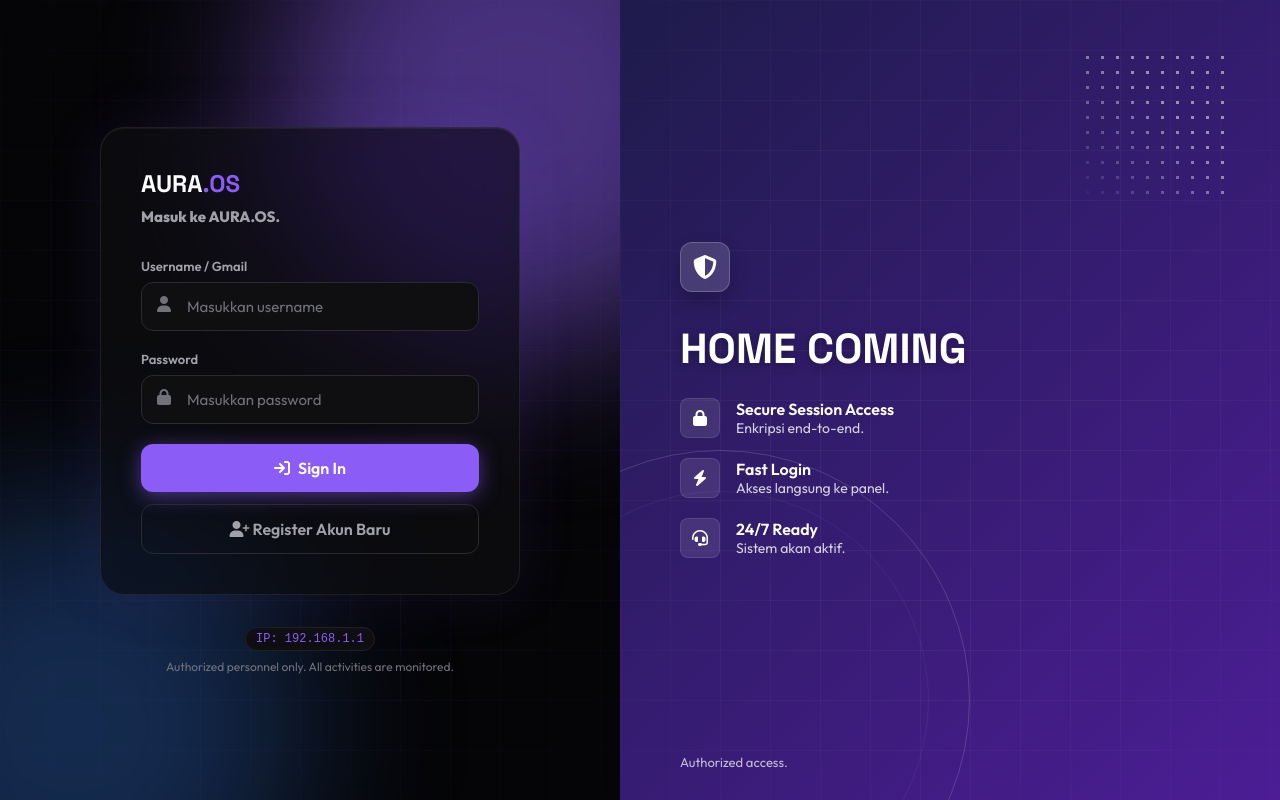
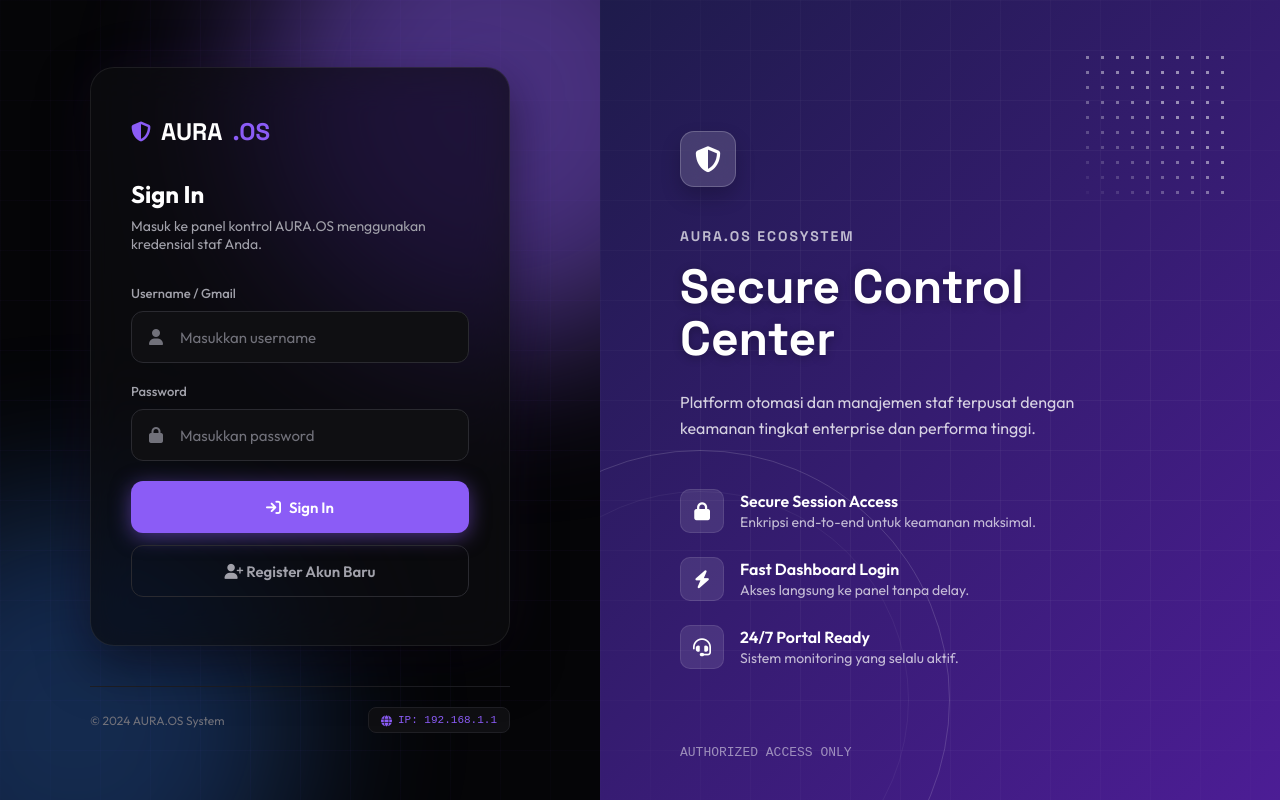
Before and after one commit to donny88kurniawan88-cpu/MHD-DONNY-KURNIAWAN, a website: page assets/Login.html in a window 1280 px wide. Drawn offline with Linux system fonts and the light colour scheme.

Commit message:
Update Login.html

```diff
--- a/assets/Login.html
+++ b/assets/Login.html
@@ -4,13 +4,13 @@
   <meta charset="UTF-8">
   <meta name="viewport" content="width=device-width, initial-scale=1.0">
   <title>Sign In - AURA.OS</title>
-  <link href="https://fonts.googleapis.com/css2?family=Outfit:wght@300;400;600;800&family=Space+Grotesk:wght@300;500;700&display=swap" rel="stylesheet">
+  <link href="https://fonts.googleapis.com/css2?family=Outfit:wght@300;400;500;600;700;800&family=Space+Grotesk:wght@300;500;700&display=swap" rel="stylesheet">
   <link rel="stylesheet" href="https://cdnjs.cloudflare.com/ajax/libs/font-awesome/6.4.0/css/all.min.css">
   <style>
     :root {
       --bg-black: #050507;
       --bg-surface: #0f0f12;
-      --bg-card: rgba(15, 15, 18, 0.6);
+      --bg-card: rgba(12, 12, 15, 0.75);
       --border-subtle: #1f1f24;
       --border-medium: #2a2a30;
       --text-main: #ffffff;
@@ -30,7 +30,7 @@
       padding: 40px; background: var(--bg-black); position: relative; overflow: hidden;
     }
 
-    /* Motif Kotak-kotak (Grid) Diperbaiki */
+    /* Motif Kotak-kotak (Grid) */
     .grid-pattern {
       position: absolute; inset: 0; z-index: 0;
       background-image:
@@ -52,52 +52,58 @@
 
     /* KARTU LOGIN (GLASSMORPHISM MURNI) */
     .form-card {
-      padding: 40px;
+      padding: 48px 40px;
       border-radius: 24px;
-      background: rgba(15, 15, 18, 0.7);
+      background: var(--bg-card);
       border: 1px solid rgba(255, 255, 255, 0.08);
-      box-shadow:
-        0 0 60px rgba(139, 92, 246, 0.1),
-        inset 0 1px 0 rgba(255, 255, 255, 0.05);
-      backdrop-filter: blur(16px) saturate(180%);
-      -webkit-backdrop-filter: blur(16px) saturate(180%);
+      box-shadow: 0 20px 50px rgba(0,0,0,0.5), 0 0 60px rgba(139, 92, 246, 0.08);
+      backdrop-filter: blur(20px) saturate(180%);
+      -webkit-backdrop-filter: blur(20px) saturate(180%);
     }
 
-    .logo-text { font-family: 'Space Grotesk', sans-serif; font-size: 24px; font-weight: 700; color: var(--text-main); margin-bottom: 8px; }
+    .logo-text { font-family: 'Space Grotesk', sans-serif; font-size: 24px; font-weight: 700; color: var(--text-main); margin-bottom: 32px; display: flex; align-items: center; gap: 10px; }
+    .logo-text i { color: var(--accent-main); font-size: 20px; }
     .logo-text span { color: var(--accent-main); }
-    .subtitle { color: var(--text-dim); font-size: 15px; margin-bottom: 32px; }
+
+    .form-title { font-size: 24px; font-weight: 700; color: var(--text-main); margin-bottom: 8px; }
+    .subtitle { color: var(--text-dim); font-size: 14px; margin-bottom: 32px; font-weight: 400; }
 
     .input-group { margin-bottom: 20px; position: relative; }
-    .input-label { display: block; font-size: 13px; font-weight: 600; color: var(--text-dim); margin-bottom: 8px; }
+    .input-label { display: block; font-size: 13px; font-weight: 500; color: var(--text-dim); margin-bottom: 10px; }
+
+    .input-wrapper { position: relative; width: 100%; }
     .input-field {
-      width: 100%; padding: 14px 16px 14px 45px; background: var(--bg-surface); border: 1px solid var(--border-medium);
+      width: 100%; height: 52px; padding: 0 16px 0 48px; background: var(--bg-surface); border: 1px solid var(--border-medium);
       border-radius: 12px; font-family: 'Outfit', sans-serif; font-size: 15px; color: var(--text-main); transition: all 0.2s;
     }
     .input-field:focus { outline: none; border-color: var(--accent-main); box-shadow: 0 0 0 4px rgba(139, 92, 246, 0.15); background: #16161a; }
     .input-field::placeholder { color: var(--text-faint); }
-    .input-icon { position: absolute; left: 16px; top: 38px; color: var(--text-faint); font-size: 16px; transition: color 0.2s; }
+    .input-icon {
+      position: absolute; left: 18px; top: 50%; transform: translateY(-50%);
+      color: var(--text-faint); font-size: 16px; transition: color 0.2s; pointer-events: none;
+    }
     .input-field:focus ~ .input-icon { color: var(--accent-main); }
 
     .btn-primary {
-      width: 100%; padding: 14px; background: var(--accent-main); color: #fff; border: none; border-radius: 12px;
-      font-family: 'Outfit', sans-serif; font-weight: 600; font-size: 16px; cursor: pointer; transition: 0.2s;
-      display: flex; justify-content: center; align-items: center; gap: 8px; margin-bottom: 12px; box-shadow: 0 4px 20px var(--accent-glow);
+      width: 100%; height: 52px; background: var(--accent-main); color: #fff; border: none; border-radius: 12px;
+      font-family: 'Outfit', sans-serif; font-weight: 600; font-size: 15px; cursor: pointer; transition: 0.2s;
+      display: flex; justify-content: center; align-items: center; gap: 8px; margin-top: 12px; margin-bottom: 12px; box-shadow: 0 4px 20px var(--accent-glow);
     }
     .btn-primary:hover { background: #7c3aed; transform: translateY(-2px); box-shadow: 0 8px 25px var(--accent-glow); }
     .btn-secondary {
-      width: 100%; padding: 14px; background: transparent; color: var(--text-dim); border: 1px solid var(--border-medium); border-radius: 12px;
-      font-family: 'Outfit', sans-serif; font-weight: 600; font-size: 16px; cursor: pointer; transition: 0.2s;
+      width: 100%; height: 52px; background: transparent; color: var(--text-dim); border: 1px solid var(--border-medium); border-radius: 12px;
+      font-family: 'Outfit', sans-serif; font-weight: 600; font-size: 15px; cursor: pointer; transition: 0.2s;
     }
     .btn-secondary:hover { background: var(--bg-surface); color: var(--text-main); border-color: var(--accent-main); }
 
-    .footer-info { margin-top: 32px; text-align: center; font-size: 12px; color: var(--text-faint); }
-    .ip-badge { display: inline-block; background: var(--bg-surface); padding: 4px 10px; border-radius: 20px; font-family: monospace; margin-bottom: 8px; border: 1px solid var(--border-subtle); color: var(--accent-main); }
+    .footer-info { margin-top: 40px; text-align: left; font-size: 12px; color: var(--text-faint); border-top: 1px solid var(--border-subtle); padding-top: 20px; display: flex; justify-content: space-between; align-items: center; }
+    .ip-badge { display: inline-flex; align-items: center; gap: 6px; background: var(--bg-surface); padding: 6px 12px; border-radius: 8px; font-family: monospace; border: 1px solid var(--border-subtle); color: var(--accent-main); font-size: 11px; }
 
     /* RIGHT SIDE (BRANDING - UNGU DENGAN GRID, TITIK & RING) */
     .brand-side {
       flex: 1; background: linear-gradient(135deg, #1e1b4b 0%, #4c1d95 100%);
       color: #fff; display: flex; flex-direction: column; justify-content: center;
-      padding: 60px; position: relative; overflow: hidden;
+      padding: 80px; position: relative; overflow: hidden;
     }
 
     /* Motif Grid di Sisi Ungu */
@@ -130,22 +136,25 @@
       border: 1px solid rgba(255, 255, 255, 0.05); border-radius: 50%;
     }
 
-    .brand-content { position: relative; z-index: 2; max-width: 500px; }
-    .brand-logo { width: 50px; height: 50px; background: rgba(255,255,255,0.15); border: 1px solid rgba(255,255,255,0.2); border-radius: 12px; display: flex; align-items: center; justify-content: center; font-size: 24px; margin-bottom: 32px; box-shadow: 0 10px 20px rgba(0,0,0,0.2); backdrop-filter: blur(10px); }
-    .brand-title { font-family: 'Space Grotesk', sans-serif; font-size: 42px; font-weight: 700; line-height: 1.2; margin-bottom: 24px; text-shadow: 0 2px 10px rgba(0,0,0,0.3); }
-    .feature-list { display: flex; flex-direction: column; gap: 20px; }
+    .brand-content { position: relative; z-index: 2; max-width: 480px; }
+    .brand-logo { width: 56px; height: 56px; background: rgba(255,255,255,0.15); border: 1px solid rgba(255,255,255,0.2); border-radius: 14px; display: flex; align-items: center; justify-content: center; font-size: 26px; margin-bottom: 40px; box-shadow: 0 10px 20px rgba(0,0,0,0.2); backdrop-filter: blur(10px); }
+    .brand-subtitle { color: rgba(255,255,255,0.7); font-family: 'Space Grotesk', sans-serif; font-size: 14px; text-transform: uppercase; letter-spacing: 2px; margin-bottom: 16px; font-weight: 600; }
+    .brand-title { font-family: 'Space Grotesk', sans-serif; font-size: 48px; font-weight: 700; line-height: 1.1; margin-bottom: 24px; text-shadow: 0 2px 10px rgba(0,0,0,0.3); }
+    .brand-desc { color: rgba(255,255,255,0.8); font-size: 16px; line-height: 1.6; margin-bottom: 48px; max-width: 400px; }
+
+    .feature-list { display: flex; flex-direction: column; gap: 24px; }
     .feature-item { display: flex; align-items: center; gap: 16px; }
-    .feature-icon { width: 40px; height: 40px; background: rgba(255,255,255,0.1); border: 1px solid rgba(255,255,255,0.1); border-radius: 8px; display: flex; align-items: center; justify-content: center; color: #fff; }
-    .feature-text h4 { font-size: 16px; font-weight: 600; color: #fff; }
-    .feature-text p { font-size: 14px; color: rgba(255,255,255,0.8); }
-    .brand-footer { position: absolute; bottom: 30px; left: 60px; color: rgba(255,255,255,0.7); font-size: 13px; z-index: 2; }
+    .feature-icon { width: 44px; height: 44px; background: rgba(255,255,255,0.1); border: 1px solid rgba(255,255,255,0.1); border-radius: 10px; display: flex; align-items: center; justify-content: center; color: #fff; font-size: 18px; flex-shrink: 0; }
+    .feature-text h4 { font-size: 16px; font-weight: 600; color: #fff; margin-bottom: 2px; }
+    .feature-text p { font-size: 14px; color: rgba(255,255,255,0.7); }
+    .brand-footer { position: absolute; bottom: 40px; left: 80px; color: rgba(255,255,255,0.5); font-size: 13px; z-index: 2; font-family: monospace; }
 
     /* ALERT */
-    .alert-box { padding: 12px; border-radius: 8px; margin-bottom: 20px; font-size: 14px; display: none; align-items: center; gap: 10px; }
+    .alert-box { padding: 14px 16px; border-radius: 10px; margin-bottom: 24px; font-size: 14px; display: none; align-items: center; gap: 12px; font-weight: 500; }
     .alert-error { background: rgba(239, 68, 68, 0.1); color: var(--accent-danger); border: 1px solid rgba(239, 68, 68, 0.3); }
     .alert-success { background: rgba(16, 185, 129, 0.1); color: #10b981; border: 1px solid rgba(16, 185, 129, 0.3); }
 
-    @media (max-width: 900px) { .brand-side { display: none; } }
+    @media (max-width: 900px) { .brand-side { display: none; } .login-side { padding: 20px; } }
   </style>
 </head>
 <body>
@@ -157,8 +166,10 @@
 
     <div class="form-box">
       <div class="form-card">
-        <div class="logo-text">AURA<span>.OS</span></div>
-        <h2 class="subtitle">Masuk ke AURA.OS.</h2>
+        <div class="logo-text"><i class="fas fa-shield-halved"></i> AURA<span>.OS</span></div>
+
+        <h2 class="form-title">Sign In</h2>
+        <p class="subtitle">Masuk ke panel kontrol AURA.OS menggunakan kredensial staf Anda.</p>
 
         <div class="alert-box" id="alertBox">
           <i class="fas fa-exclamation-circle" id="alertIcon"></i>
@@ -167,14 +178,18 @@
 
         <form id="loginForm" onsubmit="handleLogin(event)">
           <div class="input-group">
-            <label class="input-label">Username / Gmail</label>
-            <input type="text" id="username" class="input-field" placeholder="Masukkan username" required>
-            <i class="fas fa-user input-icon"></i>
+            <label class="input-label" for="username">Username / Gmail</label>
+            <div class="input-wrapper">
+              <input type="text" id="username" class="input-field" placeholder="Masukkan username" required autocomplete="off">
+              <i class="fas fa-user input-icon"></i>
+            </div>
           </div>
           <div class="input-group">
-            <label class="input-label">Password</label>
-            <input type="password" id="password" class="input-field" placeholder="Masukkan password" required>
-            <i class="fas fa-lock input-icon"></i>
+            <label class="input-label" for="password">Password</label>
+            <div class="input-wrapper">
+              <input type="password" id="password" class="input-field" placeholder="Masukkan password" required>
+              <i class="fas fa-lock input-icon"></i>
+            </div>
           </div>
 
           <button type="submit" class="btn-primary" id="btnLogin">
@@ -187,8 +202,8 @@
       </div>
 
       <div class="footer-info">
-        <div class="ip-badge">IP: 192.168.1.1</div>
-        <p>Authorized personnel only. All activities are monitored.</p>
+        <div>© 2024 AURA.OS System</div>
+        <div class="ip-badge"><i class="fas fa-globe"></i> IP: 192.168.1.1</div>
       </div>
     </div>
   </div>
@@ -201,23 +216,26 @@
 
     <div class="brand-content">
       <div class="brand-logo"><i class="fas fa-shield-halved"></i></div>
-      <h1 class="brand-title">HOME COMING </h1>
+      <div class="brand-subtitle">AURA.OS Ecosystem</div>
+      <h1 class="brand-title">Secure Control Center</h1>
+      <p class="brand-desc">Platform otomasi dan manajemen staf terpusat dengan keamanan tingkat enterprise dan performa tinggi.</p>
+
       <div class="feature-list">
         <div class="feature-item">
           <div class="feature-icon"><i class="fas fa-lock"></i></div>
-          <div class="feature-text"><h4>Secure Session Access</h4><p>Enkripsi end-to-end.</p></div>
+          <div class="feature-text"><h4>Secure Session Access</h4><p>Enkripsi end-to-end untuk keamanan maksimal.</p></div>
         </div>
         <div class="feature-item">
           <div class="feature-icon"><i class="fas fa-bolt"></i></div>
-          <div class="feature-text"><h4>Fast Login</h4><p>Akses langsung ke panel.</p></div>
+          <div class="feature-text"><h4>Fast Dashboard Login</h4><p>Akses langsung ke panel tanpa delay.</p></div>
         </div>
         <div class="feature-item">
           <div class="feature-icon"><i class="fas fa-headset"></i></div>
-          <div class="feature-text"><h4>24/7 Ready</h4><p>Sistem akan aktif.</p></div>
+          <div class="feature-text"><h4>24/7 Portal Ready</h4><p>Sistem monitoring yang selalu aktif.</p></div>
         </div>
       </div>
     </div>
-    <div class="brand-footer">Authorized access.</div>
+    <div class="brand-footer">AUTHORIZED ACCESS ONLY</div>
   </div>
 
   <script>
```
